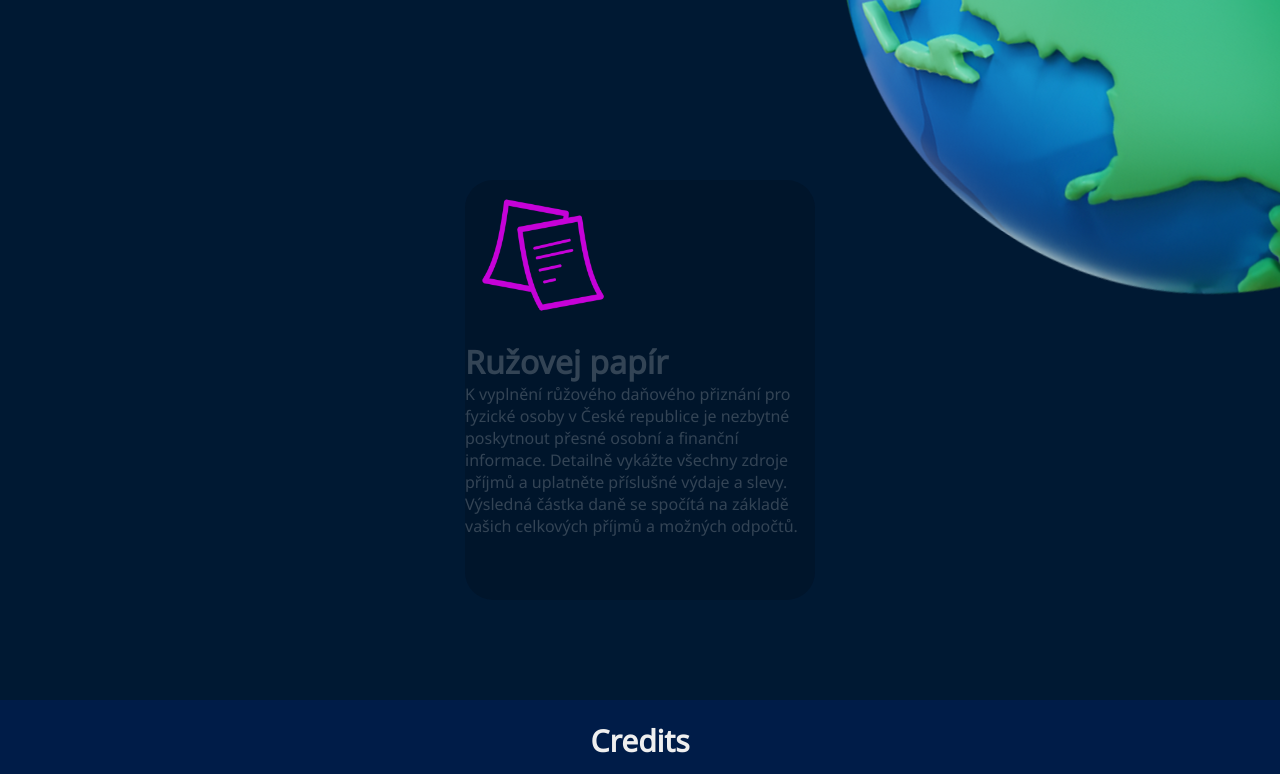
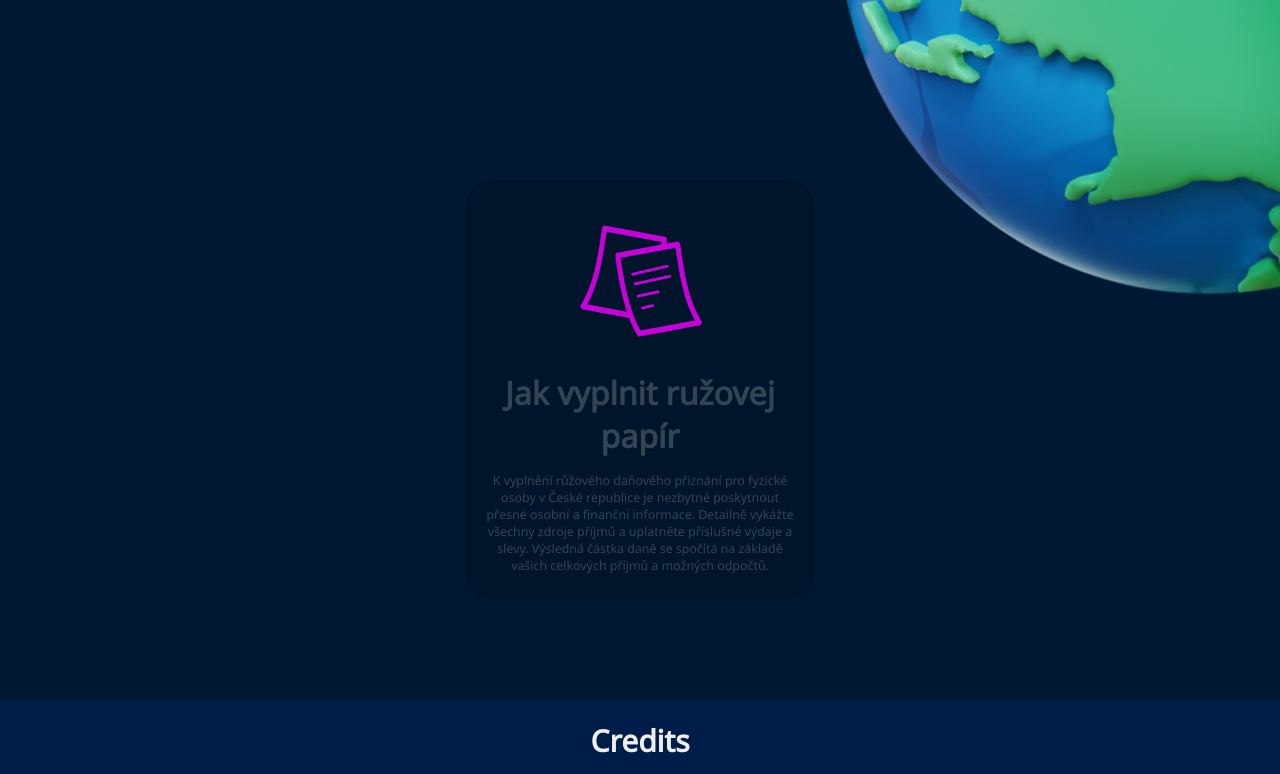
Before and after one commit to Miraneek/FinanciSvetNextJS, a Next.js app: page / in a window 1280 px wide. Shown: the part 660-1434 px from the top of the page. Built offline with nearby package versions, Linux system fonts and the light colour scheme.

Commit message:
Carte😎😎🦢🦢🧌🧌🐧🐧

```diff
--- a/src/app/page.js
+++ b/src/app/page.js
@@ -6,7 +6,7 @@ export default function Home() {
     return (
         <>
             <Hero/>
-            <Carte Name={"Ružovej papír"} Image= {"/CarteObrazky/ruzovejpapir.png"} Url={"https://forms.gle/LTxMtpbreAKNXdKj9"} Text={"K vyplnění růžového daňového přiznání pro fyzické osoby v České  republice je nezbytné poskytnout přesné osobní a finanční informace.\n" +
+            <Carte Name={"Jak vyplnit ružovej papír"} Image= {"/CarteObrazky/ruzovejpapir.png"} Url={"https://forms.gle/LTxMtpbreAKNXdKj9"} Text={"K vyplnění růžového daňového přiznání pro fyzické osoby v České  republice je nezbytné poskytnout přesné osobní a finanční informace.\n" +
                 "Detailně vykážte všechny zdroje příjmů a uplatněte příslušné výdaje a  slevy. Výsledná částka daně se spočítá na základě vašich celkových  příjmů a možných odpočtů."}/>
 
 
--- a/src/components/otherComponents/CardSextion/Carte.module.css
+++ b/src/components/otherComponents/CardSextion/Carte.module.css
@@ -2,18 +2,44 @@
     width: 350px;
     height: 420px;
     border-radius: 28px;
-    background-color: #00152B
+    background: #00152B;
+    display: flex;
+    justify-content: center;
+    align-items: center;
+    flex-direction: column;
+    padding: 20px;
+    box-shadow: 0 4px 8px rgba(0,0,0,0.1);
+    transition: transform 0.3s ease;
+    cursor: pointer;
+}
 
-}
 .mainimage{
     width: 155px;
     height: 155px;
+    margin-bottom: 10px;
 }
 
 .text{
     color: #334455;
+    font-size: 0.775rem;
+    text-align: center;
+  margin-top: 15px;
 }
 
 .nametext{
     color: #334455;
+    text-align: center;
+    font-size: 2rem;
+    font-weight: bold;
 }
+
+.obalkarty:hover {
+    transform: translateY(-10px);
+    .text, .nametext {
+        color: #0094FF;
+    }
+}
+
+.text, .nametext {
+    transition: color 0.3s ease;
+}
```
